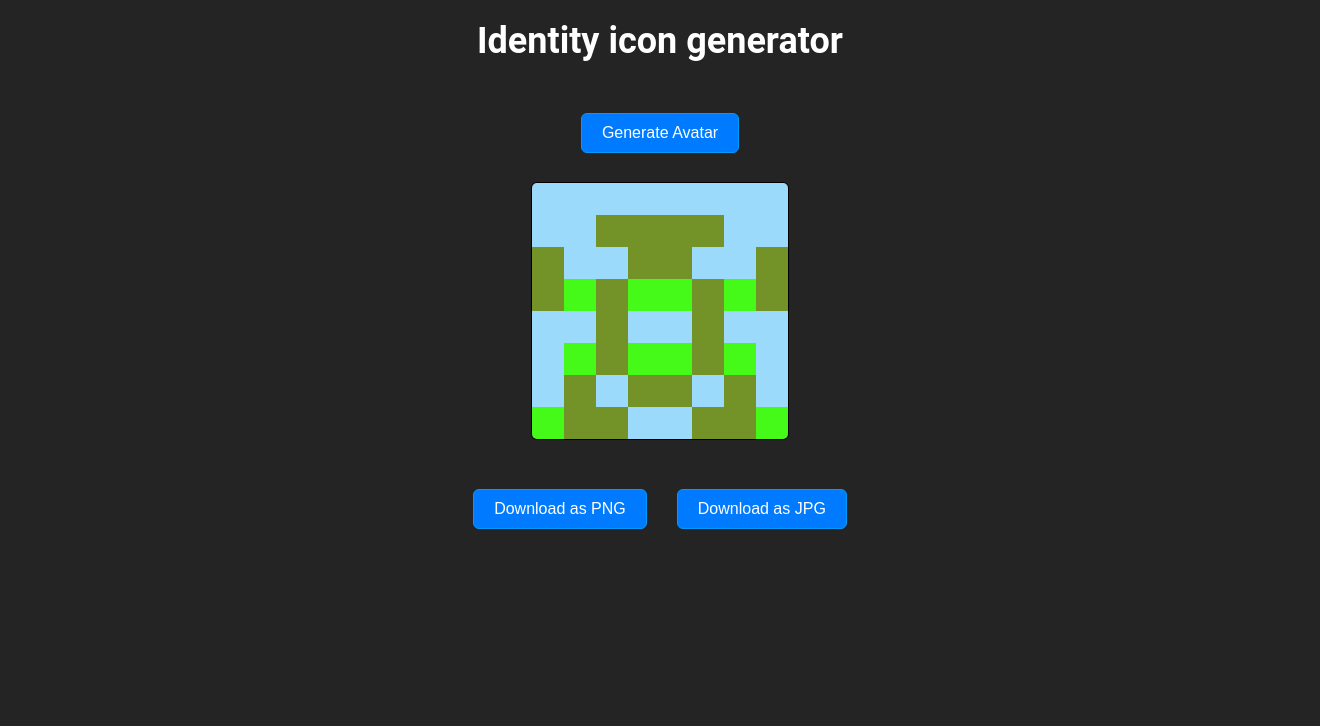
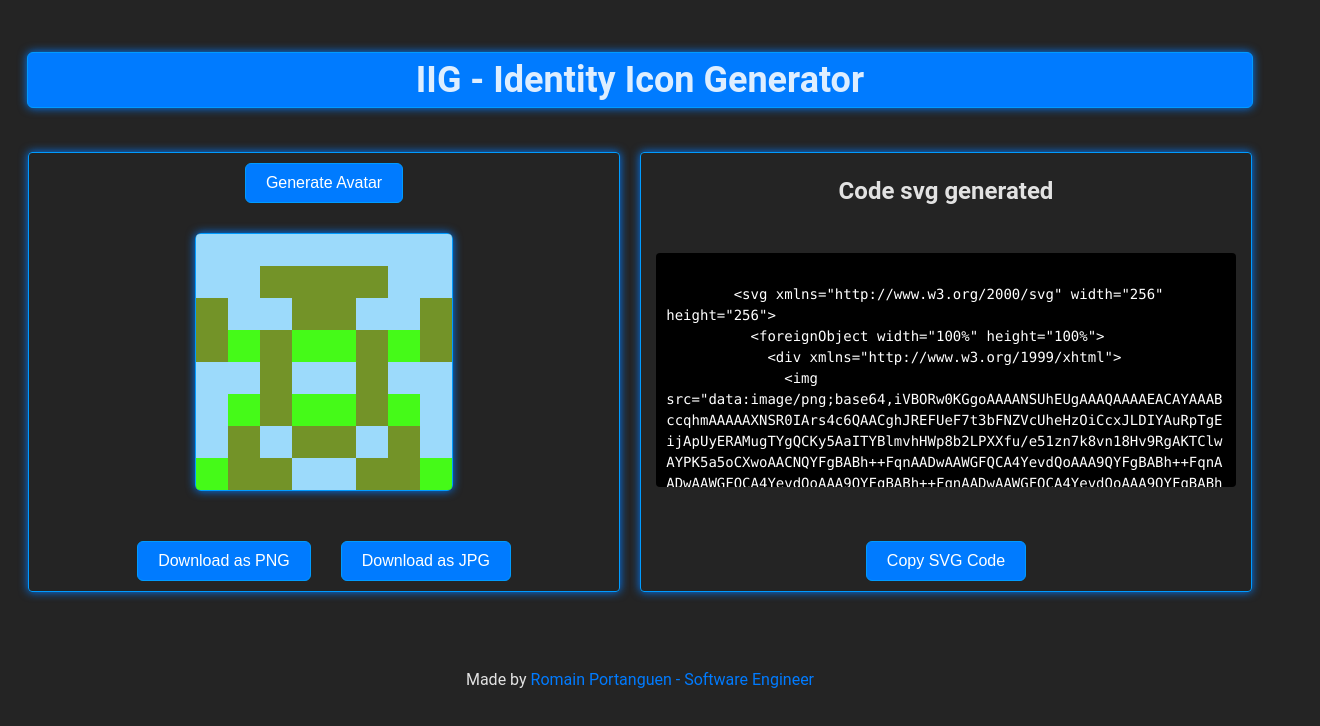
Before and after one commit to Romain-Portanguen/identity_icon_gen, a React (Vite) app: page / in a window 1280 px wide. Shown: the top 726 px of the page, 1320 px wide, since content can reach past the window. Built offline with nearby package versions, Linux system fonts and the light colour scheme.

Commit message:
Refactoring | Updating the global style | Integrating a viewer for the svg code generated by the seed

```diff
--- a/src/App.tsx
+++ b/src/App.tsx
@@ -1,31 +1,87 @@
-import React from 'react';
+import React, { useState } from 'react';
 import styled from 'styled-components';
 import { AvatarGenerator } from './components/AvatarGenerator';
+import { SvgCodeViewer } from './components/SVGViewer';
 
-const Container = styled.div`
+const AppContainer = styled.div`
   align-items: center;
   display: flex;
   flex-direction: column;
-  height: 100vh;
   padding: 20px;
-  width: 100vw;
 `;
 
-const Title = styled.h1`
-  color: #fff;
+const AppTitle = styled.h1`
+  background-color: #007bff;
+  border-radius: 6px;
+  border: 1px solid #009bff;
+  box-shadow: 0 0 10px #007bff;
   font-family: 'Roboto', sans-serif;
   font-size: 36px;
-  font-weight: 600;
-  line-height: 1.2;
-  margin-bottom: 20px;
-  margin-top: 0;
+  font-weight: 700;
+  text-align: center;
+  width: 100%;
 `;
 
-const App: React.FC = () => (
-  <Container>
-    <Title>Identity icon generator</Title>
-    <AvatarGenerator />
-  </Container>
-);
+const ContentContainer = styled.div`
+  display: flex;
+  gap: 20px;
+  justify-content: center;
+  margin: 20px;
+  width: 100%;
+`;
+
+const Column = styled.div`
+  display: flex;
+  flex-direction: column;
+  flex: 1;
+  max-width: 50%;
+`;
+
+const Footer = styled.div`
+  margin-top: 20px;
+  padding: 20px;
+
+  p {
+    font-family: 'Roboto', sans-serif;
+    font-size: 16px;
+    text-align: center;
+  }
+
+  a {
+    color: #007bff;
+    text-decoration: none;
+
+    &:hover {
+      cursor: pointer;
+      text-decoration: underline;
+    }
+  }
+`;
+
+const App: React.FC = () => {
+  const [svgCode, setSvgCode] = useState<string>('');
+
+  return (
+    <AppContainer>
+      <AppTitle>IIG - Identity Icon Generator</AppTitle>
+      <ContentContainer>
+        <Column>
+          <AvatarGenerator setSvgCode={setSvgCode} />
+        </Column>
+        <Column>
+          <SvgCodeViewer svgCode={svgCode} />
+        </Column>
+      </ContentContainer>
+      <Footer>
+        <p>
+          Made by{' '}
+          <a href="https://github.com/Romain-Portanguen" target="_blank" rel="noreferrer">
+            Romain Portanguen - Software Engineer
+          </a>
+        </p>
+      </Footer>
+    </AppContainer>
+  );
+};
 
 export default App;
--- a/src/components/AvatarGenerator.tsx
+++ b/src/components/AvatarGenerator.tsx
@@ -8,17 +8,18 @@ import DownloadButton from './DownloadButton';
 
 const Container = styled.div`
   align-items: center;
+  border-radius: 4px;
+  border: 1px solid #009bff;
+  box-shadow: 0 0 10px #007bff;
   display: flex;
   flex-direction: column;
-  height: -webkit-fill-available;
-  justify-content: flex-start;
-  padding: 20px;
-  width: 100%;
 `;
 
 const CanvasContainer = styled.div`
   align-items: center;
-  border: none;
+  border-radius: 6px;
+  border: 1px solid #009bff;
+  box-shadow: 0 0 10px #007bff;
   display: flex;
   height: 256px;
   justify-content: center;
@@ -27,8 +28,7 @@ const CanvasContainer = styled.div`
 `;
 
 const Canvas = styled.canvas`
-  border-radius: 6px;
-  border: 1px solid black;
+  border-radius: 4px;
   height: 256px;
   width: 256px;
 `;
@@ -40,12 +40,17 @@ const DownloadButtonWrapper = styled.div`
   margin-top: 20px;
 `;
 
-export const AvatarGenerator: React.FC = () => {
+interface AvatarGeneratorProps {
+  setSvgCode: (svgCode: string) => void;
+}
+
+export const AvatarGenerator: React.FC<AvatarGeneratorProps> = ({ setSvgCode }) => {
   const [canvasUrl, setCanvasUrl] = useState<string | null>(null);
   const canvasRef = useRef<HTMLCanvasElement>(null);
 
   const generateAvatar = useCallback(() => {
     const canvas = canvasRef.current;
+
     if (canvas) {
       const opts: IconOpts = {
         size: 256,
@@ -53,7 +58,28 @@ export const AvatarGenerator: React.FC = () => {
       };
       renderIcon(buildOpts(opts), canvas);
       setCanvasUrl(canvas.toDataURL());
+
+      const context = canvas.getContext('2d');
+      const imageData = context?.getImageData(0, 0, canvas.width, canvas.height);
+
+      if (imageData) {
+        const svgCode = `
+        <svg xmlns="http://www.w3.org/2000/svg" width="${canvas.width}" height="${canvas.height}">
+          <foreignObject width="100%" height="100%">
+            <div xmlns="http://www.w3.org/1999/xhtml">
+              <img src="${canvas.toDataURL()}" alt="Identity Icon" />
+            </div>
+          </foreignObject>
+        </svg>
+      `;
+
+        const encodedSvgCode = btoa(svgCode);
+        const decodedSvgCode = atob(encodedSvgCode);
+
+        setSvgCode(decodedSvgCode);
+      }
     }
+    // eslint-disable-next-line react-hooks/exhaustive-deps
   }, []);
 
   useEffect(() => {
@@ -66,12 +92,12 @@ export const AvatarGenerator: React.FC = () => {
       <CanvasContainer>
         <Canvas ref={canvasRef} />
       </CanvasContainer>
-      {canvasUrl && (
+      {canvasUrl ? (
         <DownloadButtonWrapper>
           <DownloadButton canvasRef={canvasRef} format="png" />
           <DownloadButton canvasRef={canvasRef} format="jpg" />
         </DownloadButtonWrapper>
-      )}
+      ) : null}
     </Container>
   );
 };
--- /dev/null
+++ b/src/components/SVGViewer.tsx
@@ -0,0 +1,72 @@
+import React, { useCallback } from 'react';
+import styled from 'styled-components';
+
+import { Button } from '../styles/button';
+
+const SvgCodeContainer = styled.div`
+  align-items: center;
+  border-radius: 4px;
+  border: 1px solid #009bff;
+  box-shadow: 0 0 10px #007bff;
+  display: flex;
+  flex-direction: column;
+  gap: 10px;
+  height: 100%;
+  justify-content: space-between;
+`;
+
+const Title = styled.h2`
+  font-family: 'Roboto', sans-serif;
+  font-size: 24px;
+  font-weight: 700;
+  text-align: center;
+  width: 100%;
+`;
+
+const CodeBlock = styled.code`
+background-color: #000;
+border-radius: 4px;
+box-sizing: border-box;
+color: #fff;
+font-family: 'Menlo', monospace;
+font-size: 14px;
+max-height: 234px;
+overflow-x: hidden;
+overflow-y: auto;
+padding: 10px;
+text-align: left;
+white-space: pre-wrap;
+width: 95%;
+word-wrap: break-word;
+`;
+
+const DownloadButtonWrapper = styled.div`
+  display: flex;
+  gap: 10px;
+  justify-content: center;
+  margin-top: 20px;
+`;
+
+interface SvgCodeViewerProps {
+  svgCode: string;
+}
+
+export const SvgCodeViewer: React.FC<SvgCodeViewerProps> = ({ svgCode }) => {
+  const copyToClipboard = useCallback(() => {
+    navigator.clipboard.writeText(svgCode)
+  }, [svgCode]);
+
+  return (
+    <>
+      {svgCode ? (
+        <SvgCodeContainer>
+          <Title>Code svg generated</Title>
+          <CodeBlock>{svgCode}</CodeBlock>
+          <DownloadButtonWrapper>
+            <Button onClick={copyToClipboard}>Copy SVG Code</Button>
+          </DownloadButtonWrapper>
+        </SvgCodeContainer>
+      ) : null}
+    </>
+  );
+};
--- a/src/styles/button.ts
+++ b/src/styles/button.ts
@@ -5,8 +5,12 @@ export const Button = styled.button`
   border-radius: 6px;
   border: 1px solid #009bff;
   color: #fff;
-  cursor: pointer;
   font-size: 16px;
   margin: 10px;
   padding: 10px 20px;
+
+  &:hover {
+    background-color: #0056b3;
+    cursor: pointer;
+  }
 `;
--- a/src/styles/index.css
+++ b/src/styles/index.css
@@ -7,14 +7,8 @@
   font-family: Inter, system-ui, Avenir, Helvetica, Arial, sans-serif;
   font-synthesis: none;
   font-weight: 400;
+  height: 100vh;
   line-height: 1.5;
   text-rendering: optimizeLegibility;
+  width: 100vw;
 }
-
-body {
-  display: flex;
-  margin: 0;
-  min-height: 100vh;
-  min-width: 320px;
-  place-items: center;
-}
```
